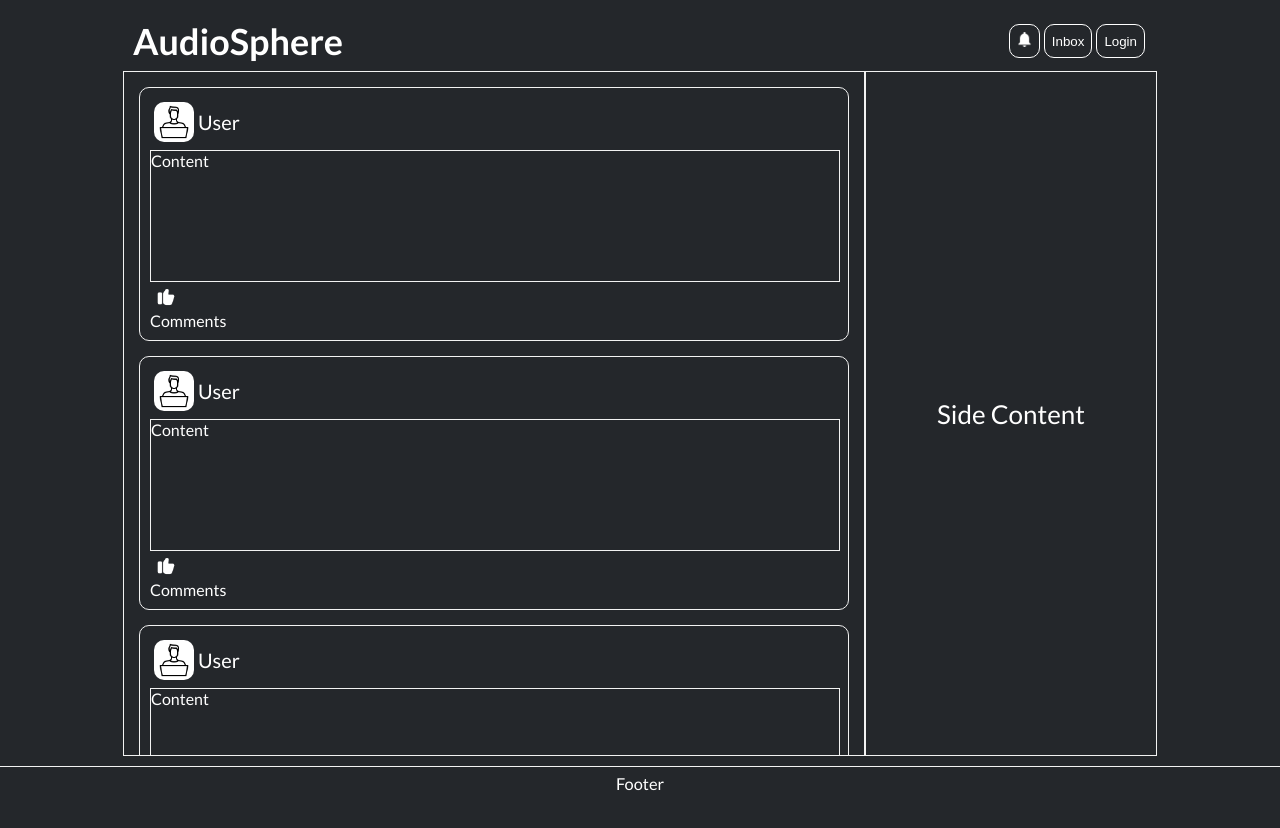
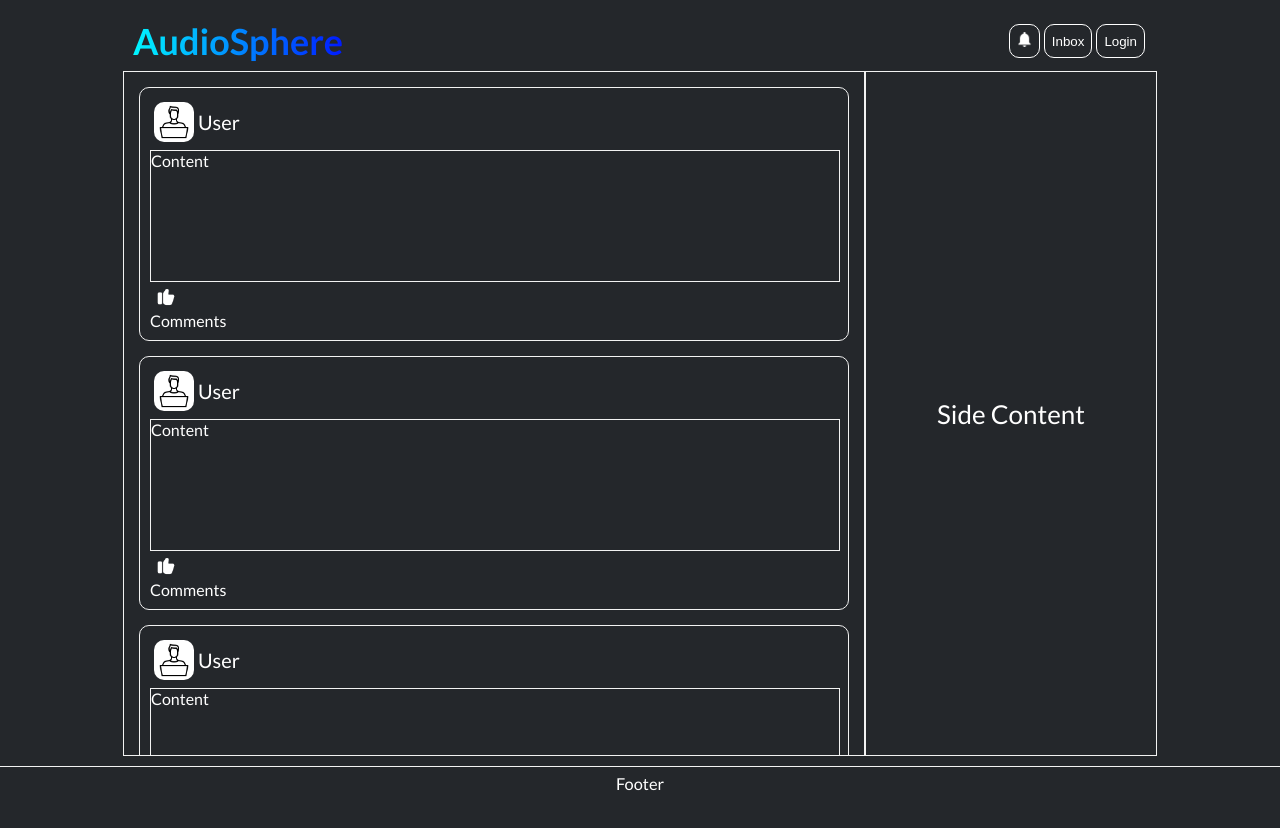
Before and after one commit to MMcBreezy/audiosphere-frontend, a React (Create React App) app: page / in a window 1280 px wide. Shown: the top 828 px of the page. Built offline with nearby package versions, Linux system fonts and the light colour scheme.

Commit message:
add gradient color to logo

```diff
--- a/src/components/header.css
+++ b/src/components/header.css
@@ -9,8 +9,15 @@
 }
 
 .logo {
-  color: white;
+  /* color: white; */
   font-size: calc(12px + 3vmin);
+  background-image: linear-gradient(
+    to right,
+    #00f7ff,
+    #001aff
+  ); /* Gradient colors */
+  -webkit-background-clip: text;
+  color: transparent;
 }
 
 .spacer-div {
```
